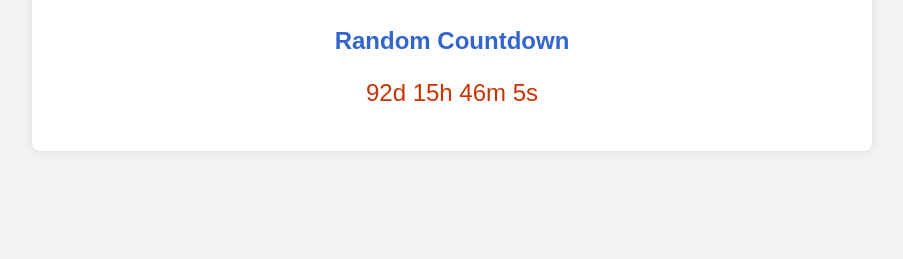
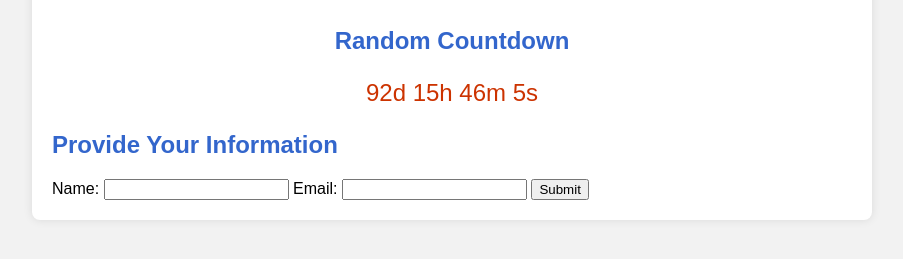
Before and after one commit to AchintyaShah/website, a plain HTML site: page index.html in a window 1280 px wide. Shown: the part 205-464 px from the top of the page, without its empty margins (188-1091 px from the left). Drawn offline with Linux system fonts and the light colour scheme.

Commit message:
Update index.html

```diff
--- a/index.html
+++ b/index.html
@@ -7,15 +7,6 @@
     <title>Achintya Shah's Website</title>
 </head>
 <body>
-        <!-- Google tag (gtag.js) -->
-<script async src="https://www.googletagmanager.com/gtag/js?id=G-4K0MNE1W84"></script>
-<script>
-  window.dataLayer = window.dataLayer || [];
-  function gtag(){dataLayer.push(arguments);}
-  gtag('js', new Date());
-
-  gtag('config', 'G-4K0MNE1W84');
-</script>
     <div class="container">
         <header>
             <h1>Achintya Shah</h1>
@@ -26,6 +17,19 @@
             <h2>Random Countdown</h2>
             <p id="countdown-text"></p>
         </section>
+
+        <section id="user-info">
+            <h2>Provide Your Information</h2>
+            <form id="info-form">
+                <label for="name">Name:</label>
+                <input type="text" id="name" name="name" required>
+
+                <label for="email">Email:</label>
+                <input type="email" id="email" name="email" required>
+
+                <button type="submit">Submit</button>
+            </form>
+        </section>
     </div>
     <script src="script.js"></script>
 </body>
```
